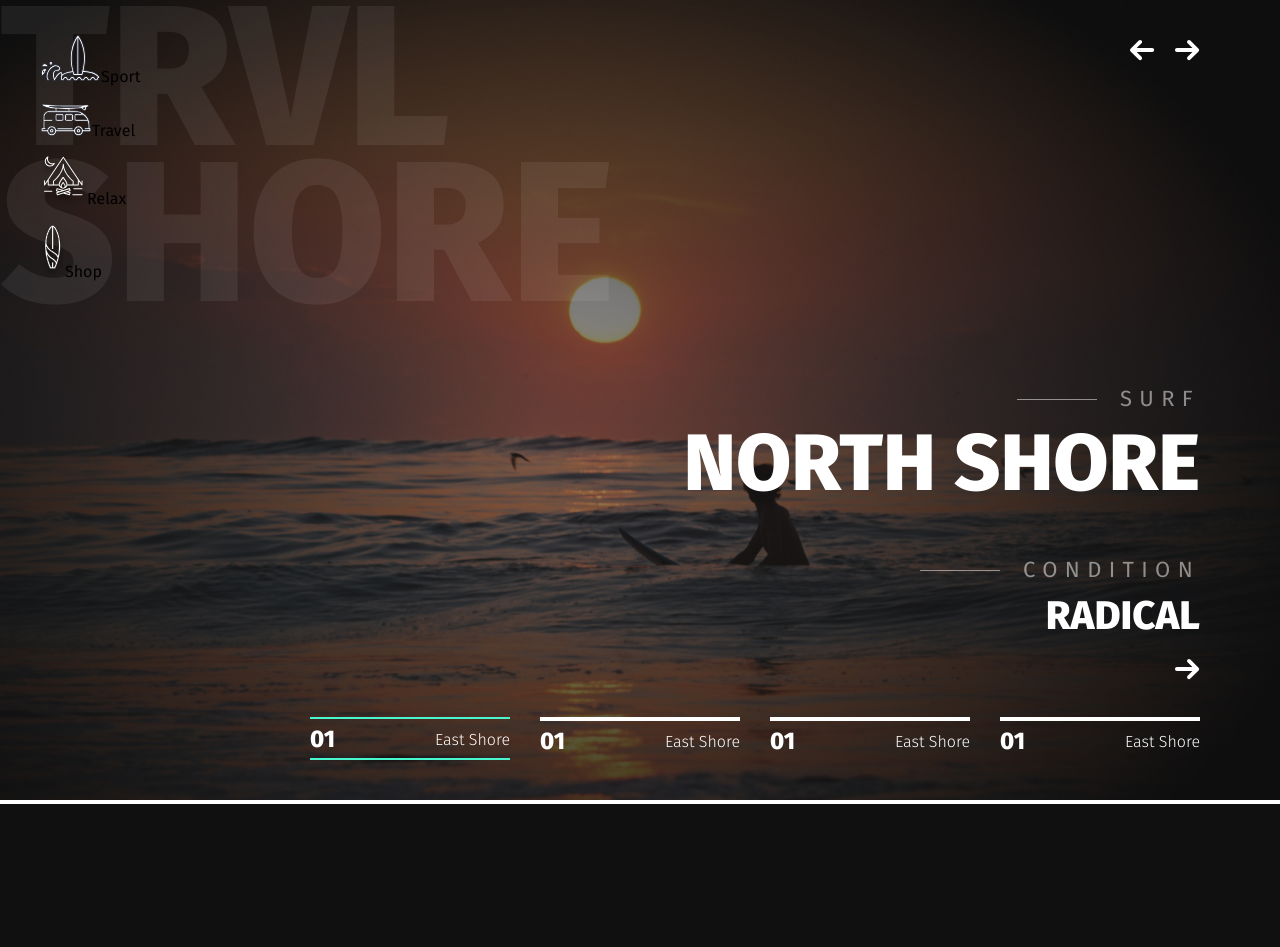
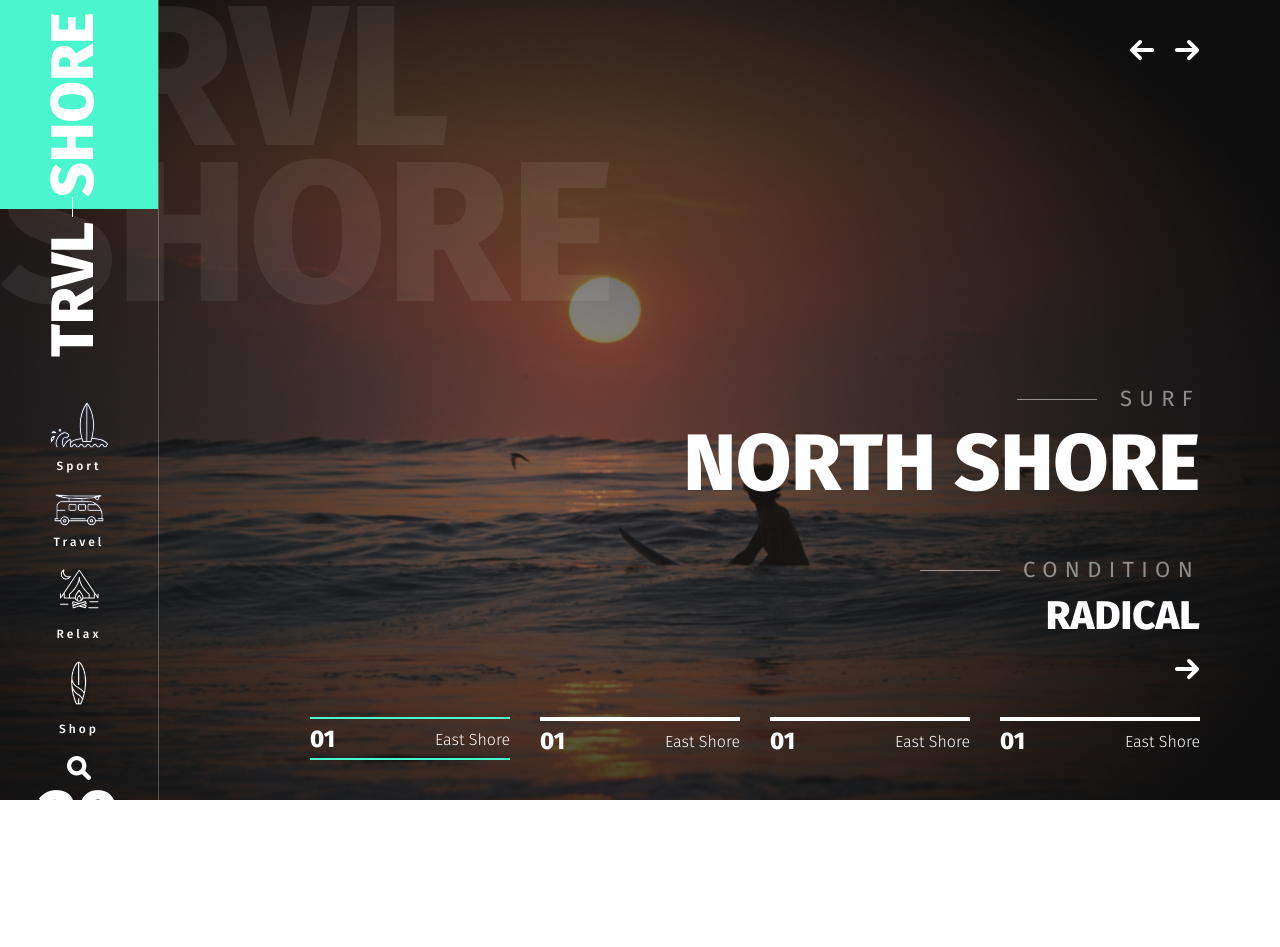
Before and after one commit to pavlovspace/websiteshore, a PHP site: page / in a window 1280 px wide. Before the commit the page ends 804 px from the top, so only its background shows below. Run offline with PHP 8.4, Linux system fonts and the light colour scheme.

Commit message:
implemented left menu and logo

```diff
--- a/app/index.html
+++ b/app/index.html
@@ -17,14 +17,43 @@
       </div>
       <div class="header__aside">
         <div class="logo">
-          <a href="img/Logo.svg"></a>
+          <a href="#">
+            <img src="img/Logo.svg" alt="">
+          </a>
         </div>
         <nav class="menu">
-          <ul class="menu__list"><img src="img/iconav-1.svg" alt=""><span>Sport</span></ul>
-          <ul class="menu__list"><img src="img/iconav-2.svg" alt=""><span>Travel</span></ul>
-          <ul class="menu__list"><img src="img/iconav-3.svg" alt=""><span>Relax</span></ul>
-          <ul class="menu__list"><img src="img/iconav-4.svg" alt=""><span>Shop</span></ul>
+          <ul class="menu__list">
+            <li>
+              <a href="#">
+               <img src="img/iconav-1.svg" alt=""><span>Sport</span>
+              </a>
+            </li>
+            <li>
+              <a href="#">
+               <img src="img/iconav-2.svg" alt=""><span>Travel</span>
+              </a>
+            </li>
+            <li>
+              <a href="#">
+               <img src="img/iconav-3.svg" alt=""><span>Relax</span>
+              </a>
+            </li>
+            <li>
+              <a href="#">
+               <img src="img/iconav-4.svg" alt=""><span>Shop</span>
+              </a>
+            </li>
+          </ul>
         </nav>
+        <div class="header__search">
+          <img src="img/Search.svg" alt="">
+        </div>
+        <div class="header__date">
+          20 <span>06 | 2020</span>
+        </div>
+        <div class="header__location">
+          California
+        </div>
     </div>
     <div class="header__slider">
       <div class="header__slider-item slider-item">
--- a/app/scss/_global.scss
+++ b/app/scss/_global.scss
@@ -5,6 +5,11 @@
 a{
     display: inline-block;
     text-decoration: none;
+}
+ul, li{
+    list-style-type: none;
+    margin: 0;
+    padding: 0;
 }
 .suptitle-left{
     font-size: 22px;
--- a/app/scss/style.scss
+++ b/app/scss/style.scss
@@ -89,7 +89,9 @@
     top: 0;
     left: 0;
     z-index: 5;
-
+    border-right: 1px solid rgba(255, 255, 255, 0.26);
+    height: 100%;
+    color:#fff;
 }
 .header__title{
     position: absolute;
@@ -105,4 +107,62 @@
     left: 0;
     z-index: 4;
 }
+.logo{
+    padding: 0px 0px 40px 0px;
+}
+.menu {
+    &__list {
+        text-align: center;
+    }
+    a{
+        color: #fff;
+    }
+    span{
+        display: block;
+        font-size: 12px;
+        line-height: 14px;
+        letter-spacing: 3px;
+        font-weight: 500;
+        padding: 5px 0px 0px 0px;
+        margin: 0px 0px 20px 0px;
+    }
+}
+.header__search{
+    text-align: center;
+}
+.header__date{
+    text-align: center;
+    font-size: 72px;
+    line-height: 64px;
+    text-transform: uppercase;
+    font-weight: 800;
+    span{
+        letter-spacing: 1.4px;
+        font-weight: 300;
+        font-size: 16px;
+        line-height: 19px;
+        display: block;
+        margin: 17px 0px 30px 0px;
+    }
+}
+.header__location{
+    text-align: center;
+    font-size: 12px;
+    line-height: 14px;
+    letter-spacing: 1.1px;
+    font-weight: 300;
+    position: relative;
+    padding: 0px 25px 19px 0px;
+    margin: 0px 0px 47px 40px;
+    &:before{
+        content:"";
+        position: absolute;
+        width: 11px;
+        height: 13px;
+        background: url(../img/POI.svg) no-repeat ;
+        left: 0;
+        top: 0;
+    }
+
+}
 //@import "media";
```
Also changed, not shown: app/css/style.min.css, app/img/Logo.svg, app/img/POI.svg (added), app/img/Search.svg (added), 3 other files.
